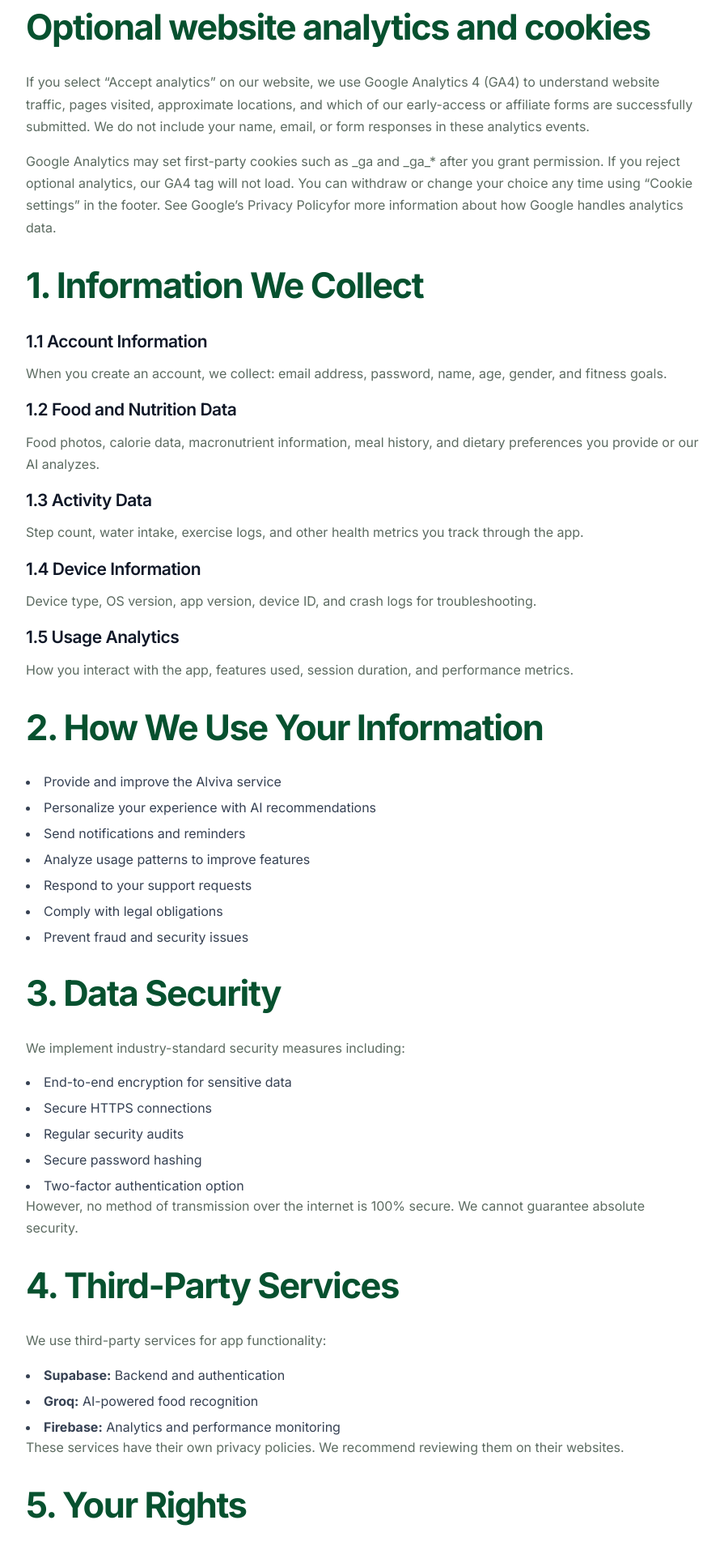
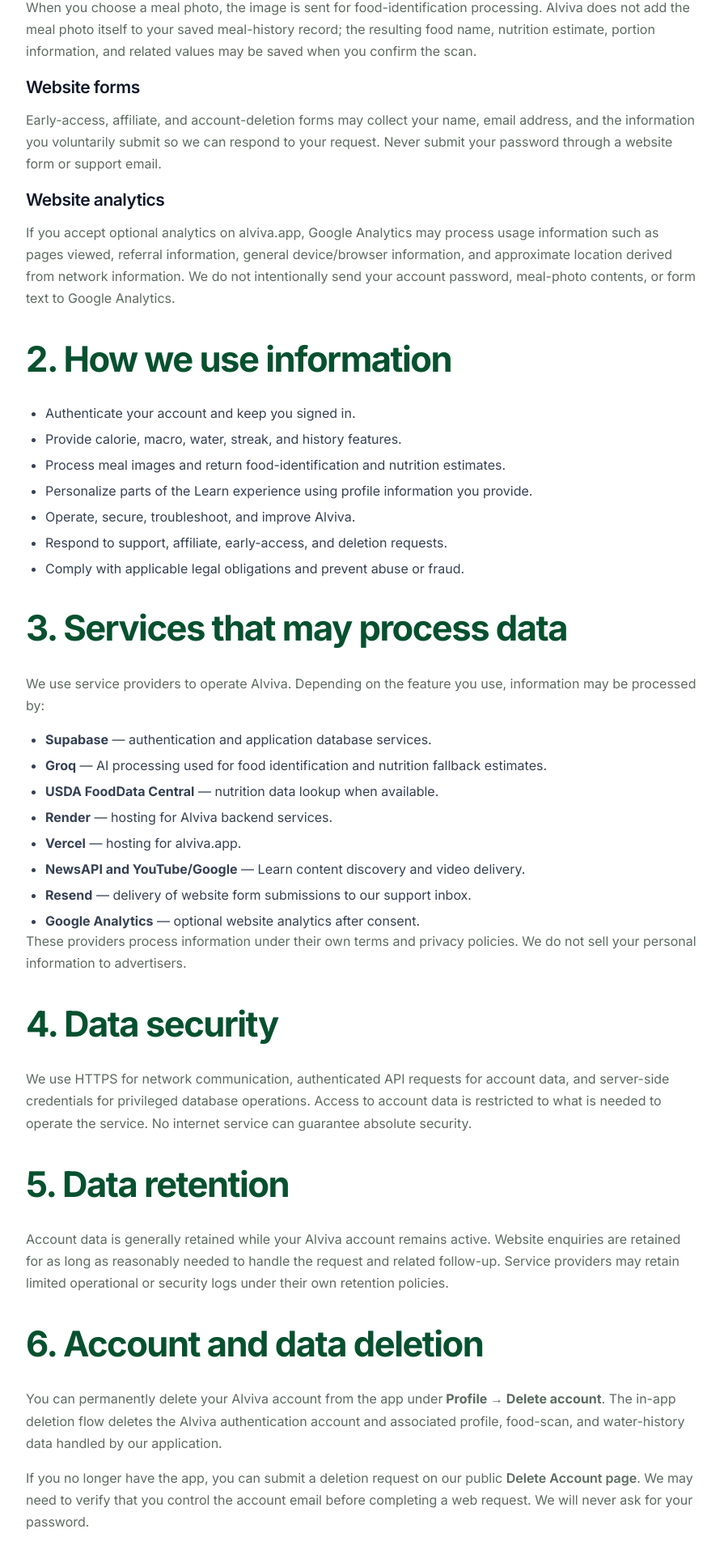
Before and after one commit to AHASEE/alviva, a Next.js app: page /privacy in a window 1280 px wide. Shown: the part 849-2763 px from the top of the page at 81% size, without its empty margins (192-1087 px from the left). Built offline with nearby package versions, Linux system fonts and the light colour scheme.

Commit message:
Align privacy policy with current Alviva data practices

```diff
--- a/src/app/privacy/page.tsx
+++ b/src/app/privacy/page.tsx
@@ -1,184 +1,209 @@
+import type { Metadata } from "next";
+import Link from "next/link";
+
+export const metadata: Metadata = {
+  title: "Privacy Policy | Alviva",
+  description: "How Alviva collects, uses, stores, and deletes personal data.",
+};
+
 export default function PrivacyPolicy() {
   return (
-    <div className="min-h-screen bg-white">
-      <div className="max-w-4xl mx-auto px-4 sm:px-6 lg:px-8 py-16">
+    <main className="min-h-screen bg-white">
+      <div className="mx-auto max-w-4xl px-4 py-16 sm:px-6 lg:px-8">
+        <h1 className="mb-2 text-4xl font-bold text-gray-900">Privacy Policy</h1>
+        <p className="mb-12 text-gray-600">Last updated: November 1, 2026</p>
 
-        <h1 className="text-4xl font-bold text-gray-900 mb-2">Privacy Policy</h1>
-        <p className="text-gray-600 mb-12">Last Updated: October 19, 2026</p>
-
-        <div className="space-y-8 text-gray-700">
-
-          {/* Introduction */}
+        <div className="space-y-9 text-gray-700">
           <section>
-            <h2 className="text-2xl font-bold text-gray-900 mb-4">Introduction</h2>
+            <h2 className="mb-4 text-2xl font-bold text-gray-900">About this policy</h2>
             <p>
-              Welcome to Alviva ("we," "us," "our," or "Company"). We are committed to protecting your privacy and ensuring you have a positive experience on our app and website. This Privacy Policy explains our data practices and your rights.
+              This Privacy Policy explains how Alviva collects, uses, stores, shares, and deletes
+              information when you use the Alviva mobile app or alviva.app. Alviva is a nutrition
+              and wellness tracking service. It is not a medical service.
             </p>
           </section>
 
           <section>
-            <h2 className="text-2xl font-bold text-gray-900 mb-4">Website interest forms</h2>
-            <p>Our early-access and affiliate forms collect your name, email, contact consent and, for affiliate enquiries, your website or social profile and any optional audience description. We use these details to respond to your request, review affiliate interest and send the program or launch updates you request.</p>
-            <p className="mt-4">Our website endpoint processes submissions and uses Resend to send them to our email inbox. Please review <a href="https://resend.com/legal/privacy-policy" className="underline">Resend’s privacy policy</a>. These forms do not create an Alviva account. Please do not submit health information or sensitive documents.</p>
-            <p className="mt-4">We keep interest enquiries while handling your request and related follow-up. To withdraw your interest, stop updates or request deletion of your enquiry, contact <a href="mailto:abdulhaseeb1.dev@gmail.com" className="underline">abdulhaseeb1.dev@gmail.com</a>.</p>
-          </section>
-
-
-          <section id="cookies">
-            <h2 className="text-2xl font-bold text-gray-900 mb-4">Optional website analytics and cookies</h2>
-            <p>
-              If you select “Accept analytics” on our website, we use Google
-              Analytics 4 (GA4) to understand website traffic, pages visited,
-              approximate locations, and which of our early-access or affiliate
-              forms are successfully submitted. We do not include your name,
-              email, or form responses in these analytics events.
-            </p>
-            <p className="mt-4">
-              Google Analytics may set first-party cookies such as _ga and
-              _ga_* after you grant permission. If you reject optional
-              analytics, our GA4 tag will not load. You can withdraw or
-              change your choice any time using “Cookie settings” in the
-              footer. See <a className="underline" href="https://policies.google.com/privacy">Google’s Privacy Policy</a>
-              for more information about how Google handles analytics data.
-            </p>
-          </section>
-
-          {/* Information We Collect */}
-          <section>
-            <h2 className="text-2xl font-bold text-gray-900 mb-4">1. Information We Collect</h2>
+            <h2 className="mb-4 text-2xl font-bold text-gray-900">1. Information we collect</h2>
             <div className="space-y-4">
               <div>
-                <h3 className="text-xl font-semibold text-gray-900 mb-2">1.1 Account Information</h3>
-                <p>When you create an account, we collect: email address, password, name, age, gender, and fitness goals.</p>
+                <h3 className="mb-2 text-xl font-semibold text-gray-900">Account information</h3>
+                <p>
+                  When you create an account, we process your email address, name, authentication
+                  information, and sign-in provider. Passwords are handled by our authentication
+                  provider and are not stored in readable form by Alviva.
+                </p>
               </div>
               <div>
-                <h3 className="text-xl font-semibold text-gray-900 mb-2">1.2 Food and Nutrition Data</h3>
-                <p>Food photos, calorie data, macronutrient information, meal history, and dietary preferences you provide or our AI analyzes.</p>
+                <h3 className="mb-2 text-xl font-semibold text-gray-900">Profile and wellness information</h3>
+                <p>
+                  You may choose to provide age, weight, height, gender, activity level, and a daily
+                  calorie goal. We also store the water entries, food scan history, nutrition values,
+                  and streak information that you create in the app.
+                </p>
               </div>
               <div>
-                <h3 className="text-xl font-semibold text-gray-900 mb-2">1.3 Activity Data</h3>
-                <p>Step count, water intake, exercise logs, and other health metrics you track through the app.</p>
+                <h3 className="mb-2 text-xl font-semibold text-gray-900">Meal photos and AI processing</h3>
+                <p>
+                  When you choose a meal photo, the image is sent for food-identification processing.
+                  Alviva does not add the meal photo itself to your saved meal-history record; the
+                  resulting food name, nutrition estimate, portion information, and related values may
+                  be saved when you confirm the scan.
+                </p>
               </div>
               <div>
-                <h3 className="text-xl font-semibold text-gray-900 mb-2">1.4 Device Information</h3>
-                <p>Device type, OS version, app version, device ID, and crash logs for troubleshooting.</p>
+                <h3 className="mb-2 text-xl font-semibold text-gray-900">Website forms</h3>
+                <p>
+                  Early-access, affiliate, and account-deletion forms may collect your name, email
+                  address, and the information you voluntarily submit so we can respond to your request.
+                  Never submit your password through a website form or support email.
+                </p>
               </div>
               <div>
-                <h3 className="text-xl font-semibold text-gray-900 mb-2">1.5 Usage Analytics</h3>
-                <p>How you interact with the app, features used, session duration, and performance metrics.</p>
+                <h3 className="mb-2 text-xl font-semibold text-gray-900">Website analytics</h3>
+                <p>
+                  If you accept optional analytics on alviva.app, Google Analytics may process usage
+                  information such as pages viewed, referral information, general device/browser
+                  information, and approximate location derived from network information. We do not
+                  intentionally send your account password, meal-photo contents, or form text to Google
+                  Analytics.
+                </p>
               </div>
             </div>
           </section>
 
-          {/* How We Use Information */}
           <section>
-            <h2 className="text-2xl font-bold text-gray-900 mb-4">2. How We Use Your Information</h2>
-            <ul className="list-disc list-inside space-y-2">
-              <li>Provide and improve the Alviva service</li>
-              <li>Personalize your experience with AI recommendations</li>
-              <li>Send notifications and reminders</li>
-              <li>Analyze usage patterns to improve features</li>
-              <li>Respond to your support requests</li>
-              <li>Comply with legal obligations</li>
-              <li>Prevent fraud and security issues</li>
+            <h2 className="mb-4 text-2xl font-bold text-gray-900">2. How we use information</h2>
+            <ul className="list-disc space-y-2 pl-6">
+              <li>Authenticate your account and keep you signed in.</li>
+              <li>Provide calorie, macro, water, streak, and history features.</li>
+              <li>Process meal images and return food-identification and nutrition estimates.</li>
+              <li>Personalize parts of the Learn experience using profile information you provide.</li>
+              <li>Operate, secure, troubleshoot, and improve Alviva.</li>
+              <li>Respond to support, affiliate, early-access, and deletion requests.</li>
+              <li>Comply with applicable legal obligations and prevent abuse or fraud.</li>
             </ul>
           </section>
 
-          {/* Data Security */}
           <section>
-            <h2 className="text-2xl font-bold text-gray-900 mb-4">3. Data Security</h2>
-            <p>
-              We implement industry-standard security measures including:
+            <h2 className="mb-4 text-2xl font-bold text-gray-900">3. Services that may process data</h2>
+            <p className="mb-4">
+              We use service providers to operate Alviva. Depending on the feature you use, information
+              may be processed by:
             </p>
-            <ul className="list-disc list-inside space-y-2 mt-4">
-              <li>End-to-end encryption for sensitive data</li>
-              <li>Secure HTTPS connections</li>
-              <li>Regular security audits</li>
-              <li>Secure password hashing</li>
-              <li>Two-factor authentication option</li>
+            <ul className="list-disc space-y-2 pl-6">
+              <li><strong>Supabase</strong> — authentication and application database services.</li>
+              <li><strong>Groq</strong> — AI processing used for food identification and nutrition fallback estimates.</li>
+              <li><strong>USDA FoodData Central</strong> — nutrition data lookup when available.</li>
+              <li><strong>Render</strong> — hosting for Alviva backend services.</li>
+              <li><strong>Vercel</strong> — hosting for alviva.app.</li>
+              <li><strong>NewsAPI and YouTube/Google</strong> — Learn content discovery and video delivery.</li>
+              <li><strong>Resend</strong> — delivery of website form submissions to our support inbox.</li>
+              <li><strong>Google Analytics</strong> — optional website analytics after consent.</li>
             </ul>
             <p className="mt-4">
-              However, no method of transmission over the internet is 100% secure. We cannot guarantee absolute security.
+              These providers process information under their own terms and privacy policies. We do not
+              sell your personal information to advertisers.
             </p>
           </section>
 
-          {/* Third-Party Services */}
           <section>
-            <h2 className="text-2xl font-bold text-gray-900 mb-4">4. Third-Party Services</h2>
+            <h2 className="mb-4 text-2xl font-bold text-gray-900">4. Data security</h2>
             <p>
-              We use third-party services for app functionality:
-            </p>
-            <ul className="list-disc list-inside space-y-2 mt-4">
-              <li><strong>Supabase:</strong> Backend and authentication</li>
-              <li><strong>Groq:</strong> AI-powered food recognition</li>
-              <li><strong>Firebase:</strong> Analytics and performance monitoring</li>
-            </ul>
-            <p className="mt-4">
-              These services have their own privacy policies. We recommend reviewing them on their websites.
+              We use HTTPS for network communication, authenticated API requests for account data, and
+              server-side credentials for privileged database operations. Access to account data is
+              restricted to what is needed to operate the service. No internet service can guarantee
+              absolute security.
             </p>
           </section>
 
-          {/* User Rights */}
           <section>
-            <h2 className="text-2xl font-bold text-gray-900 mb-4">5. Your Rights</h2>
-            <p>You have the right to:</p>
-            <ul className="list-disc list-inside space-y-2 mt-4">
-              <li>Access your personal data</li>
-              <li>Request correction of inaccurate data</li>
-              <li>Request deletion of your data</li>
-              <li>Export your data</li>
-              <li>Opt-out of marketing communications</li>
-              <li>Withdraw consent at any time</li>
-            </ul>
-          </section>
-
-          {/* Data Retention */}
-          <section>
-            <h2 className="text-2xl font-bold text-gray-900 mb-4">6. Data Retention</h2>
+            <h2 className="mb-4 text-2xl font-bold text-gray-900">5. Data retention</h2>
             <p>
-              We retain your data as long as your account is active. If you delete your account, we'll remove your personal data within 30 days, except where required by law.
+              Account data is generally retained while your Alviva account remains active. Website
+              enquiries are retained for as long as reasonably needed to handle the request and related
+              follow-up. Service providers may retain limited operational or security logs under their
+              own retention policies.
             </p>
           </section>
 
-          {/* GDPR & CCPA */}
-          <section>
-            <h2 className="text-2xl font-bold text-gray-900 mb-4">7. GDPR & CCPA Compliance</h2>
+          <section id="delete-account">
+            <h2 className="mb-4 text-2xl font-bold text-gray-900">6. Account and data deletion</h2>
             <p>
-              For users in the EU, you have rights under GDPR. For California residents, you have rights under CCPA. Contact us to exercise these rights.
+              You can permanently delete your Alviva account from the app under
+              <strong> Profile → Delete account</strong>. The in-app deletion flow deletes the Alviva
+              authentication account and associated profile, food-scan, and water-history data handled
+              by our application.
+            </p>
+            <p className="mt-4">
+              If you no longer have the app, you can submit a deletion request on our public{" "}
+              <Link className="font-semibold text-emerald-800 underline" href="/delete-account">
+                Delete Account page
+              </Link>
+              . We may need to verify that you control the account email before completing a web request.
+              We will never ask for your password.
+            </p>
+            <p className="mt-4">
+              We may retain limited information only where required for legal, security, fraud-prevention,
+              or dispute-resolution purposes. Any such retention is limited to the purpose that requires it.
             </p>
           </section>
 
-          {/* Children's Privacy */}
           <section>
-            <h2 className="text-2xl font-bold text-gray-900 mb-4">8. Children's Privacy</h2>
+            <h2 className="mb-4 text-2xl font-bold text-gray-900">7. Your choices and rights</h2>
             <p>
-              Alviva is not intended for children under 13. We do not knowingly collect data from children under 13. If we discover such data, we'll delete it immediately.
+              Depending on where you live, you may have rights to access, correct, delete, or obtain a
+              copy of personal information, or to object to certain processing. You can update profile
+              information in the app and request account deletion at any time.
             </p>
           </section>
 
-          {/* Contact Us */}
-          <section>
-            <h2 className="text-2xl font-bold text-gray-900 mb-4">9. Contact Us</h2>
+          <section id="cookies">
+            <h2 className="mb-4 text-2xl font-bold text-gray-900">8. Cookies and optional analytics</h2>
             <p>
-              For privacy concerns, data requests, or questions about this policy:
-            </p>
-            <div className="mt-4 p-4 bg-gray-50 rounded-lg">
-              <p><strong>Email:</strong> privacy@alviva.app</p>
-              <p><strong>Mailing Address:</strong> Alviva Support Team</p>
-              <p><strong>Response Time:</strong> 30 days</p>
-            </div>
-          </section>
-
-          {/* Changes to Policy */}
-          <section>
-            <h2 className="text-2xl font-bold text-gray-900 mb-4">10. Changes to This Policy</h2>
-            <p>
-              We may update this Privacy Policy occasionally. We'll notify you of significant changes via email or app notification. Your continued use of Alviva means you accept the updated policy.
+              alviva.app uses optional analytics only after you accept analytics through the website
+              consent controls. You can change that choice through Cookie settings in the website footer.
+              Essential functionality does not require you to accept optional analytics.
             </p>
           </section>
 
+          <section>
+            <h2 className="mb-4 text-2xl font-bold text-gray-900">9. Children</h2>
+            <p>
+              Alviva is not intended for children under 13, and we do not knowingly create accounts for
+              children under 13. If you believe a child under 13 has provided personal information,
+              contact us so we can investigate and delete it where appropriate.
+            </p>
+          </section>
+
+          <section>
+            <h2 className="mb-4 text-2xl font-bold text-gray-900">10. International use</h2>
+            <p>
+              Alviva uses service providers that may process information in countries other than your
+              own. Where required, we rely on appropriate legal mechanisms for international processing.
+            </p>
+          </section>
+
+          <section>
+            <h2 className="mb-4 text-2xl font-bold text-gray-900">11. Contact</h2>
+            <p>
+              For privacy questions, data requests, or account-deletion help, email{" "}
+              <a className="underline" href="mailto:abdulhaseeb1.dev@gmail.com">
+                abdulhaseeb1.dev@gmail.com
+              </a>
+              .
+            </p>
+          </section>
+
+          <section>
+            <h2 className="mb-4 text-2xl font-bold text-gray-900">12. Changes to this policy</h2>
+            <p>
+              We may update this Privacy Policy as Alviva changes. We will update the date above and,
+              where appropriate, provide additional notice of material changes.
+            </p>
+          </section>
         </div>
       </div>
-    </div>
+    </main>
   );
 }
```
